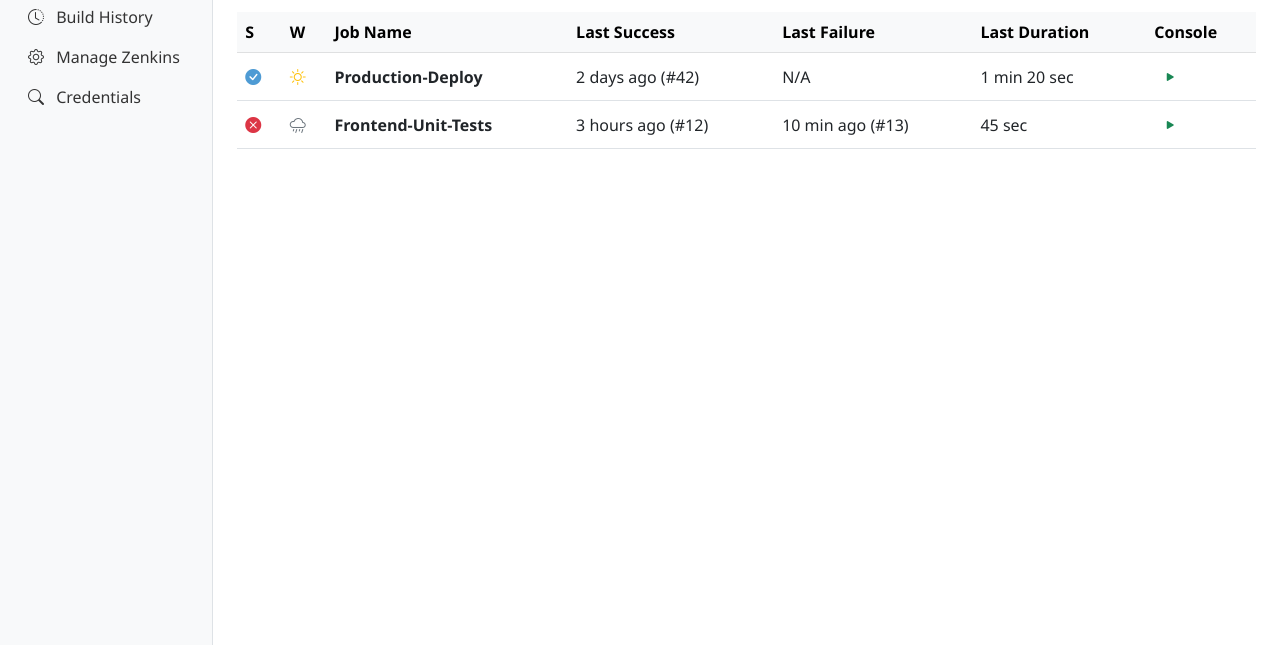
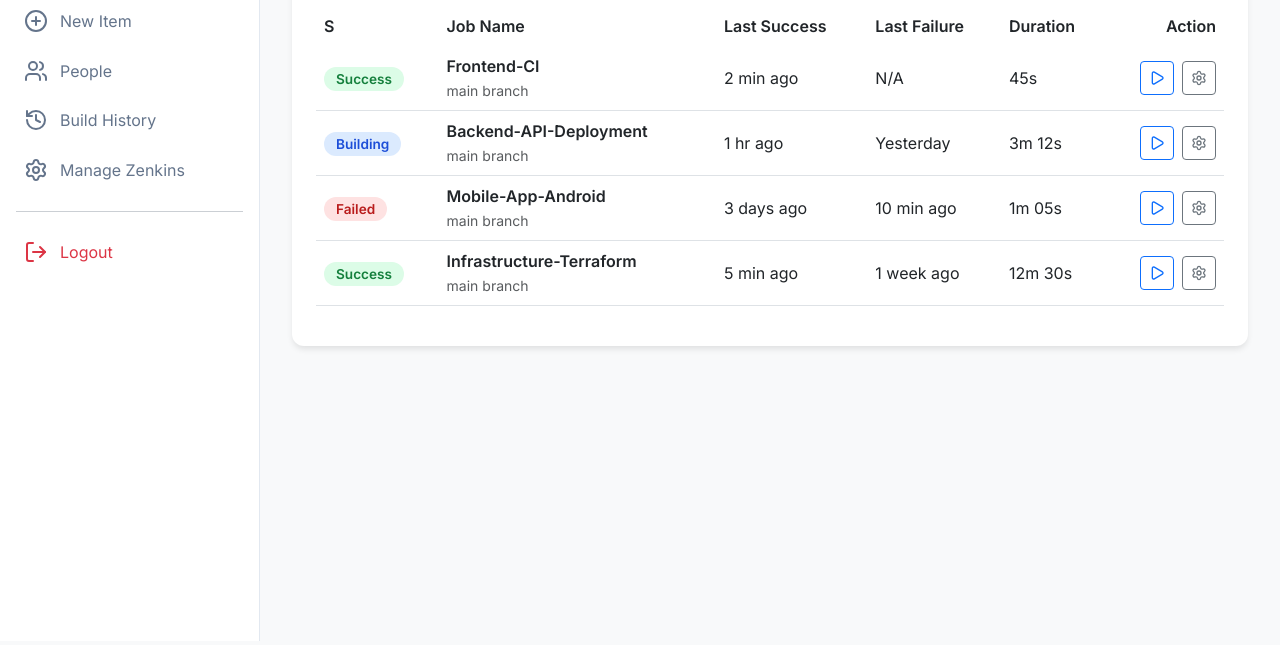
Before and after one commit to varadsawantcodelab/zenkinsApp, a plain HTML site: page index.html in a window 1280 px wide. Shown: the part 159-804 px from the top of the page. Drawn offline with nearby package versions, Linux system fonts and the light colour scheme.

Commit message:
Update index.html

```diff
--- a/index.html
+++ b/index.html
@@ -3,174 +3,182 @@
 <head>
     <meta charset="UTF-8">
     <meta name="viewport" content="width=device-width, initial-scale=1.0">
-    <title>Zenkins - CI/CD Dashboard</title>
-    <link href="https://cdn.jsdelivr.net/npm/bootstrap@5.3.0/dist/dist/css/bootstrap.min.css" rel="stylesheet">
-    <link rel="stylesheet" href="https://cdn.jsdelivr.net/npm/bootstrap-icons@1.10.0/font/bootstrap-icons.css">
+    <title>Zenkins | Elegant Automation</title>
+    <link href="https://cdn.jsdelivr.net/npm/bootstrap@5.3.0/dist/css/bootstrap.min.css" rel="stylesheet">
+    <link href="https://fonts.googleapis.com/css2?family=Inter:wght@300;400;600&display=swap" rel="stylesheet">
+    <script src="https://unpkg.com/lucide@latest"></script>
     <style>
-        :root {
-            --jenkins-blue: #14141f;
-            --jenkins-sidebar: #f8f9fa;
-            --success-green: #198754;
+        body {
+            font-family: 'Inter', sans-serif;
+            background-color: #f8f9fa;
+            color: #334155;
         }
+        /* Sidebar Styling */
+        .sidebar {
+            height: 100vh;
+            background: #ffffff;
+            border-right: 1px solid #e2e8f0;
+            position: fixed;
+            width: 260px;
+        }
+        .nav-link {
+            color: #64748b;
+            padding: 0.8rem 1.5rem;
+            display: flex;
+            align-items: center;
+            gap: 12px;
+            transition: all 0.2s;
+        }
+        .nav-link:hover, .nav-link.active {
+            background-color: #f1f5f9;
+            color: #2563eb;
+        }
+        /* Main Content */
+        .main-content {
+            margin-left: 260px;
+            padding: 2rem;
+        }
+        /* Zenkins Card Style */
+        .card {
+            border: none;
+            border-radius: 12px;
+            box-shadow: 0 4px 6px -1px rgba(0, 0, 0, 0.1);
+            transition: transform 0.2s;
+        }
+        .card:hover {
+            transform: translateY(-2px);
+        }
+        .status-pill {
+            padding: 4px 12px;
+            border-radius: 20px;
+            font-size: 0.85rem;
+            font-weight: 600;
+        }
+        .status-success { background: #dcfce7; color: #15803d; }
+        .status-building { background: #dbeafe; color: #1d4ed8; }
+        .status-failed { background: #fee2e2; color: #b91c1c; }
 
-        body { font-family: 'Segoe UI', Tahoma, Geneva, Verdana, sans-serif; background-color: #fff; }
-
-        /* Navbar Styling */
-        .navbar { background-color: var(--jenkins-blue); border-bottom: 4px solid #d33833; }
-        .navbar-brand { font-weight: bold; color: white !important; letter-spacing: 1px; }
-
-        /* Sidebar */
-        .sidebar { background-color: var(--jenkins-sidebar); min-height: calc(100vh - 56px); border-right: 1px solid #dee2e6; }
-        .nav-link { color: #333; transition: 0.2s; }
-        .nav-link:hover { background-color: #e9ecef; color: #000; }
-        .nav-link.active { font-weight: bold; border-left: 4px solid var(--jenkins-blue); }
-
-        /* Job Table */
-        .status-icon { font-size: 1.2rem; }
-        .status-stable { color: #4e9bd4; } /* Jenkins uses blue for "Success" */
-
-        /* Console Output Simulation */
-        #console-log {
-            background-color: #000;
-            color: #0f0;
-            font-family: 'Courier New', Courier, monospace;
-            padding: 15px;
-            height: 200px;
-            overflow-y: auto;
-            display: none;
-            border-radius: 4px;
+        .btn-zenkins {
+            background-color: #2563eb;
+            color: white;
+            border-radius: 8px;
+            padding: 8px 20px;
+        }
+        .btn-zenkins:hover {
+            background-color: #1d4ed8;
+            color: white;
         }
     </style>
 </head>
 <body>
 
-    <nav class="navbar navbar-dark sticky-top">
-        <div class="container-fluid">
-            <a class="navbar-brand" href="#">
-                <i class="bi bi-robot me-2"></i>ZENKINS
-            </a>
-            <div class="d-flex text-white-50 small">
-                <span class="me-3">admin | logout</span>
+    <div class="sidebar d-none d-lg-block">
+        <div class="p-4">
+            <h3 class="fw-bold text-primary mb-0">Zenkins</h3>
+            <small class="text-muted">Pipeline Harmony</small>
+        </div>
+        <nav class="nav flex-column">
+            <a class="nav-link active" href="#"><i data-lucide="layout-dashboard"></i> Dashboard</a>
+            <a class="nav-link" href="#"><i data-lucide="plus-circle"></i> New Item</a>
+            <a class="nav-link" href="#"><i data-lucide="users"></i> People</a>
+            <a class="nav-link" href="#"><i data-lucide="history"></i> Build History</a>
+            <a class="nav-link" href="#"><i data-lucide="settings"></i> Manage Zenkins</a>
+            <hr class="mx-3">
+            <a class="nav-link text-danger" href="#"><i data-lucide="log-out"></i> Logout</a>
+        </nav>
+    </div>
+
+    <div class="main-content">
+        <div class="d-flex justify-content-between align-items-center mb-5">
+            <div>
+                <h4 class="fw-semibold">All Jobs</h4>
+                <nav aria-label="breadcrumb">
+                    <ol class="breadcrumb mb-0">
+                        <li class="breadcrumb-item"><a href="#" class="text-decoration-none">Zenkins</a></li>
+                        <li class="breadcrumb-item active">Dashboard</li>
+                    </ol>
+                </nav>
             </div>
+            <button class="btn btn-zenkins d-flex align-items-center gap-2">
+                <i data-lucide="play" size="18"></i> Run All Pipelines
+            </button>
         </div>
-    </nav>
 
-    <div class="container-fluid">
-        <div class="row">
-            <nav class="col-md-2 d-none d-md-block sidebar py-3">
-                <ul class="nav flex-column">
-                    <li class="nav-item"><a class="nav-link active" href="#"><i class="bi bi-plus-circle me-2"></i> New Item</a></li>
-                    <li class="nav-item"><a class="nav-link" href="#"><i class="bi bi-people me-2"></i> People</a></li>
-                    <li class="nav-item"><a class="nav-link" href="#"><i class="bi bi-clock-history me-2"></i> Build History</a></li>
-                    <li class="nav-item"><a class="nav-link" href="#"><i class="bi bi-gear me-2"></i> Manage Zenkins</a></li>
-                    <li class="nav-item"><a class="nav-link" href="#"><i class="bi bi-search me-2"></i> Credentials</a></li>
-                </ul>
-            </nav>
-
-            <main class="col-md-10 ms-sm-auto px-md-4 py-4">
-                <div class="d-flex justify-content-between flex-wrap flex-md-nowrap align-items-center pt-3 pb-2 mb-3 border-bottom">
-                    <h1 class="h2">Dashboard</h1>
-                    <div class="btn-toolbar mb-2 mb-md-0">
-                        <button type="button" class="btn btn-sm btn-outline-secondary" onclick="addJob()">
-                            <i class="bi bi-hammer me-1"></i> Add Build Job
-                        </button>
-                    </div>
-                </div>
-
-                <div class="table-responsive">
-                    <table class="table table-hover align-middle">
-                        <thead class="table-light">
-                            <tr>
-                                <th>S</th>
-                                <th>W</th>
-                                <th>Job Name</th>
-                                <th>Last Success</th>
-                                <th>Last Failure</th>
-                                <th>Last Duration</th>
-                                <th>Console</th>
-                            </tr>
-                        </thead>
-                        <tbody id="job-body">
-                            <tr>
-                                <td><i class="bi bi-check-circle-fill status-stable"></i></td>
-                                <td><i class="bi bi-brightness-high text-warning"></i></td>
-                                <td><strong>Production-Deploy</strong></td>
-                                <td>2 days ago (#42)</td>
-                                <td>N/A</td>
-                                <td>1 min 20 sec</td>
-                                <td><button class="btn btn-sm btn-link" onclick="runBuild('Production-Deploy')"><i class="bi bi-play-fill text-success"></i></button></td>
-                            </tr>
-                            <tr>
-                                <td><i class="bi bi-x-circle-fill text-danger"></i></td>
-                                <td><i class="bi bi-cloud-rain text-secondary"></i></td>
-                                <td><strong>Frontend-Unit-Tests</strong></td>
-                                <td>3 hours ago (#12)</td>
-                                <td>10 min ago (#13)</td>
-                                <td>45 sec</td>
-                                <td><button class="btn btn-sm btn-link" onclick="runBuild('Frontend-Unit-Tests')"><i class="bi bi-play-fill text-success"></i></button></td>
-                            </tr>
+        <div class="card p-4">
+            <div class="table-responsive">
+                <table class="table table-hover align-middle">
+                    <thead class="text-muted">
+                        <tr>
+                            <th scope="col" class="border-0">S</th>
+                            <th scope="col" class="border-0">Job Name</th>
+                            <th scope="col" class="border-0">Last Success</th>
+                            <th scope="col" class="border-0">Last Failure</th>
+                            <th scope="col" class="border-0">Duration</th>
+                            <th scope="col" class="border-0 text-end">Action</th>
+                        </tr>
+                    </thead>
+                    <tbody id="job-table-body">
                         </tbody>
-                    </table>
-                </div>
-
-                <div id="console-area" class="mt-5">
-                    <h5 id="console-title"></h5>
-                    <div id="console-log"></div>
-                </div>
-            </main>
+                </table>
+            </div>
         </div>
     </div>
 
+    <script src="https://cdn.jsdelivr.net/npm/bootstrap@5.3.0/dist/js/bootstrap.bundle.min.js"></script>
     <script>
-        function runBuild(jobName) {
-            const consoleArea = document.getElementById('console-log');
-            const consoleTitle = document.getElementById('console-title');
+        // Mock Data for Zenkins Jobs
+        const jobs = [
+            { name: "Frontend-CI", status: "success", lastSuccess: "2 min ago", lastFail: "N/A", duration: "45s" },
+            { name: "Backend-API-Deployment", status: "building", lastSuccess: "1 hr ago", lastFail: "Yesterday", duration: "3m 12s" },
+            { name: "Mobile-App-Android", status: "failed", lastSuccess: "3 days ago", lastFail: "10 min ago", duration: "1m 05s" },
+            { name: "Infrastructure-Terraform", status: "success", lastSuccess: "5 min ago", lastFail: "1 week ago", duration: "12m 30s" }
+        ];
 
-            consoleArea.style.display = 'block';
-            consoleArea.innerHTML = '';
-            consoleTitle.innerText = `Console Output: ${jobName}`;
+        function renderJobs() {
+            const tableBody = document.getElementById('job-table-body');
+            tableBody.innerHTML = jobs.map(job => `
+                <tr>
+                    <td>
+                        <span class="status-pill ${getStatusClass(job.status)}">
+                            ${job.status.charAt(0).toUpperCase() + job.status.slice(1)}
+                        </span>
+                    </td>
+                    <td>
+                        <div class="fw-semibold">${job.name}</div>
+                        <small class="text-muted">main branch</small>
+                    </td>
+                    <td>${job.lastSuccess}</td>
+                    <td>${job.lastFail}</td>
+                    <td>${job.duration}</td>
+                    <td class="text-end">
+                        <button class="btn btn-sm btn-outline-primary me-1" onclick="alert('Starting ${job.name}...')">
+                            <i data-lucide="play" style="width:16px"></i>
+                        </button>
+                        <button class="btn btn-sm btn-outline-secondary">
+                            <i data-lucide="settings" style="width:16px"></i>
+                        </button>
+                    </td>
+                </tr>
+            `).join('');
 
-            const logs = [
-                `[INFO] Starting build for ${jobName}...`,
-                `[INFO] Checking out source code from git...`,
-                `[INFO] Fetching dependencies...`,
-                `[WARNING] 12 vulnerabilities found in npm packages.`,
-                `[INFO] Running build scripts...`,
-                `[SUCCESS] Build completed in 0.45 seconds.`,
-                `[INFO] Archiving artifacts...`,
-                `Finished: SUCCESS`
-            ];
-
-            let i = 0;
-            const interval = setInterval(() => {
-                if (i < logs.length) {
-                    consoleArea.innerHTML += logs[i] + "<br>";
-                    consoleArea.scrollTop = consoleArea.scrollHeight;
-                    i++;
-                } else {
-                    clearInterval(interval);
-                }
-            }, 600);
+            // Re-initialize icons for dynamic content
+            lucide.createIcons();
         }
 
-        function addJob() {
-            const name = prompt("Enter Job Name:");
-            if (name) {
-                const tbody = document.getElementById('job-body');
-                const row = `
-                    <tr>
-                        <td><i class="bi bi-dash-circle text-muted"></i></td>
-                        <td><i class="bi bi-cloud text-muted"></i></td>
-                        <td><strong>${name}</strong></td>
-                        <td>N/A</td>
-                        <td>N/A</td>
-                        <td>0 sec</td>
-                        <td><button class="btn btn-sm btn-link" onclick="runBuild('${name}')"><i class="bi bi-play-fill text-success"></i></button></td>
-                    </tr>
-                `;
-                tbody.innerHTML += row;
+        function getStatusClass(status) {
+            switch(status) {
+                case 'success': return 'status-success';
+                case 'building': return 'status-building';
+                case 'failed': return 'status-failed';
+                default: return '';
             }
         }
+
+        // Initialize
+        document.addEventListener('DOMContentLoaded', () => {
+            renderJobs();
+            lucide.createIcons();
+        });
     </script>
 </body>
 </html>
```
